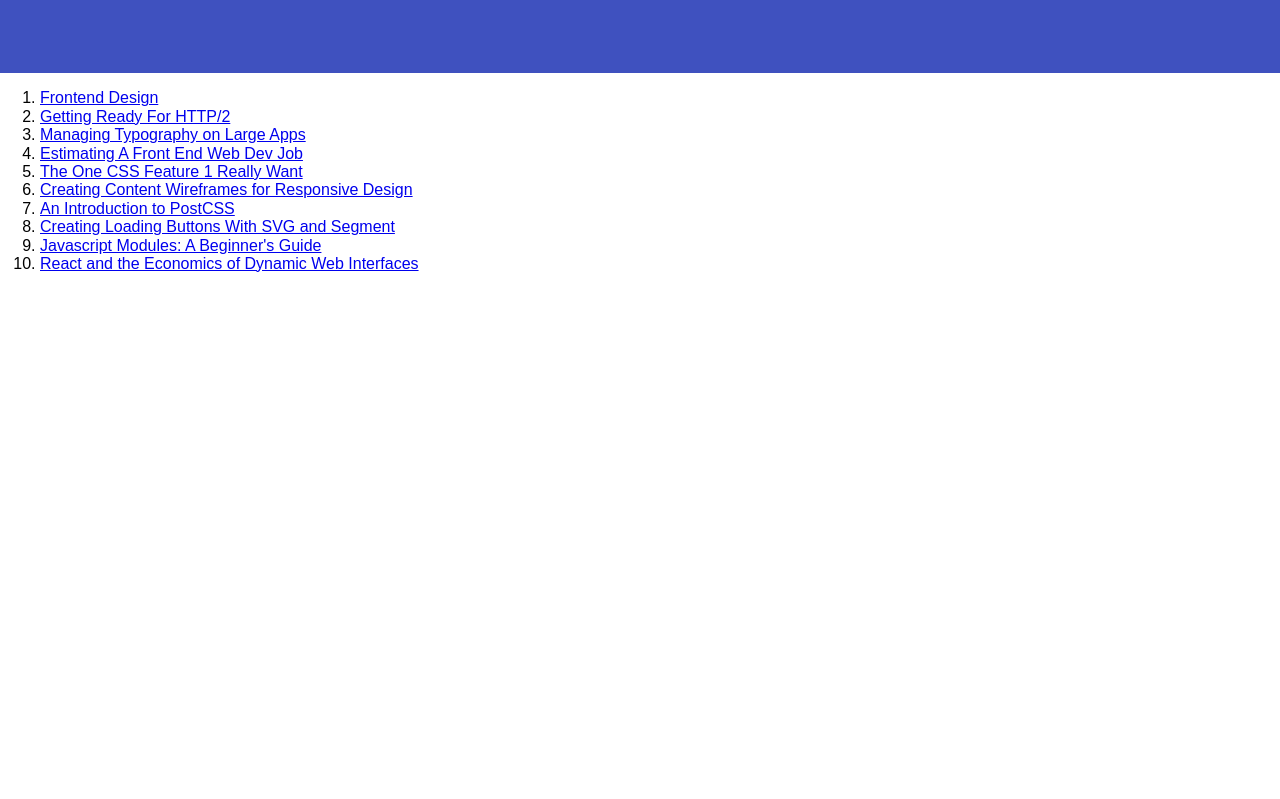
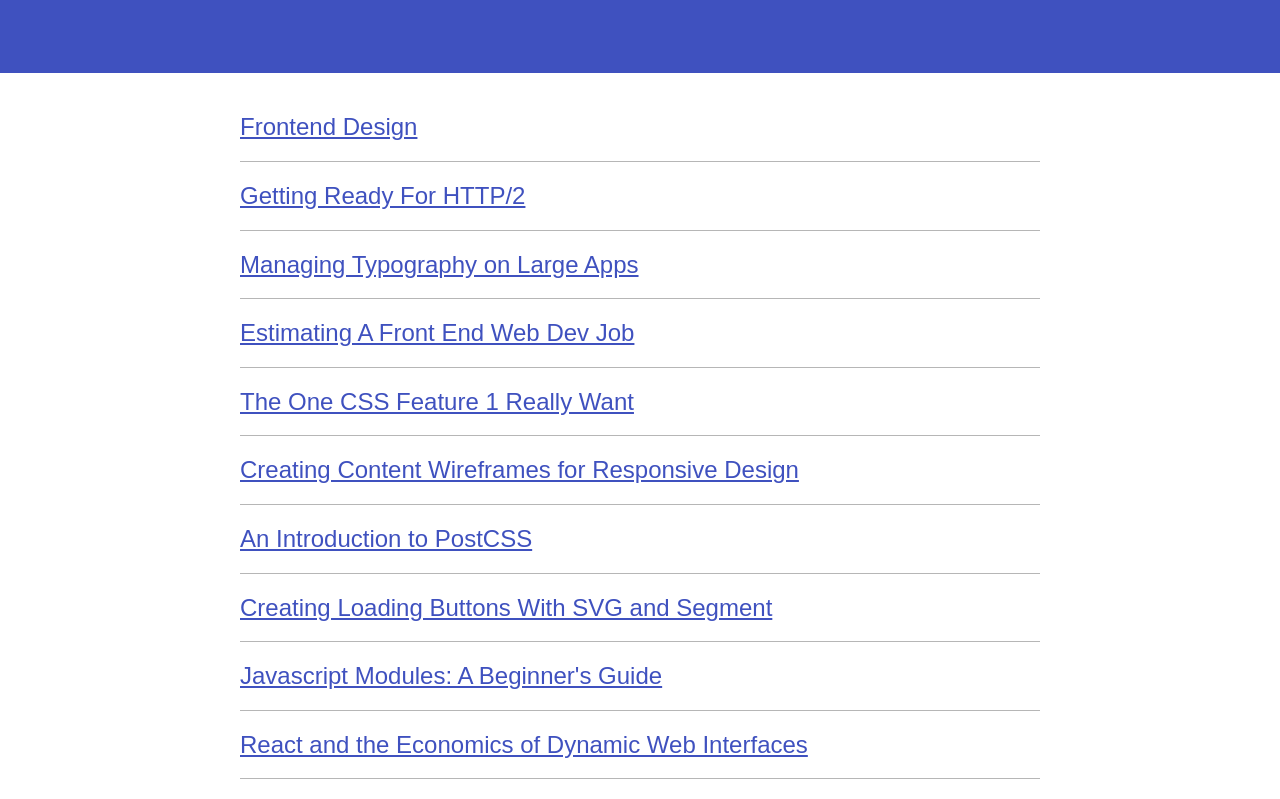
Before and after one commit to aziztovbaev/FrontEndNewsScreencast, a plain HTML site: page index.html in a window 1280 px wide. Shown: the part 120-919 px from the top of the page. Before the commit the page ends 800 px from the top, so only its background shows below. Drawn offline with Linux system fonts and the light colour scheme.

Commit message:
Style news and constrain content

```diff
--- a/index.html
+++ b/index.html
@@ -9,9 +9,12 @@
 <body>
 
 		<header class="hero">
+		<div class="container">
 			<p class="logo">Front-end News!</p>
+		</div>
 		</header>
-		<main>
+		<main class="content">
+			<div class="container">
 				<ol class="news">
 					<li class="news-item">
 					<a class="news-link" href="#">Frontend Design</a>
@@ -28,7 +31,7 @@
 					<li class="news-item">
 						<a class="news-link" href="#">The One CSS Feature 1 Really Want
 					</li>
-				<li class="news-item">
+					<li class="news-item"</
 						<a class="news-link" href="#">Creating Content Wireframes for Responsive Design</a>
 					</li>
 					<li class="news-item">
@@ -44,6 +47,7 @@
 						<a class="news-link" href="#">React and the Economics of Dynamic Web Interfaces</a>
 					</li>
 				</ol>
+			</div>
 		</main>
 
 </body>
--- a/main.css
+++ b/main.css
@@ -33,12 +33,11 @@ h1, h2, h3, h4, h5, h6{
 }
 
 ol{
-
+	margin: 0;
+	padding: 0;
+	list-style: none;
 }
 
-li{
-
-}
 
 p{
 
@@ -56,6 +55,7 @@ a{
 .hero {
 	background-color: #3f51bf;
 	color: #fff;
+	margin-bottom: 40px;
 	padding: 40px 0;
 	text-align: center;
 }
@@ -70,3 +70,28 @@ a{
 	font-weight: bold;
 	text-transform: uppercase;
 }
+
+
+/*******************************************************************
+*	News
+------------------------------------------------------------------*/
+
+.news-item{
+	border-bottom: 1px solid #b6b6b6;
+	margin-bottom: 20px;
+	padding-bottom: 20px;
+}
+
+.news-link{
+	color: #3f51bf;
+	font-size: 24px;
+}
+
+/******************************************************************
+*	Content
+------------------------------------------------------------------*/
+
+.container{
+	max-width: 800px;
+	margin: 0 auto;
+}
```
Lines whose indentation alone changed are shown as unchanged.
